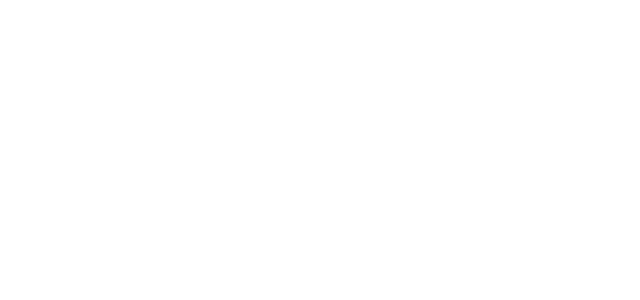
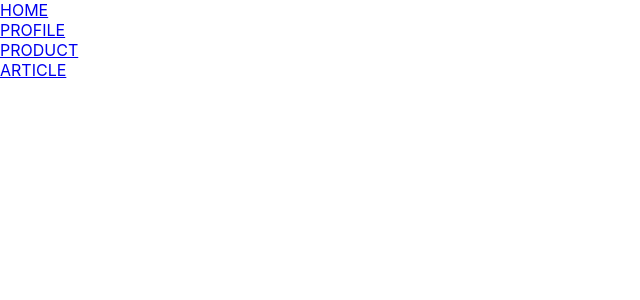
Before and after one commit to ikkei12/portfolio21_app, a Nuxt app: page /products in a window 1280 px wide. Before the commit this address had no page. Shown: the top 300 px of the page, without its empty margins (0-640 px from the left). Built offline with nearby package versions, Linux system fonts and the light colour scheme.

Commit message:
add header

```diff
--- /dev/null
+++ b/layouts/Header.vue
@@ -0,0 +1,46 @@
+<template>
+  <header class="header">
+    <nuxt-link
+      v-for="(item, i) in headerItems"
+      :key="'item' + i"
+      :to="item.path"
+    >
+      <p>{{ item.title }}</p>
+    </nuxt-link>
+  </header>
+</template>
+
+<script lang="ts">
+import { defineComponent, reactive } from '@vue/composition-api'
+
+export default defineComponent({
+  setup() {
+    const headerItems: Array<{ title: string; path: string }> = reactive([
+      {
+        title: 'HOME',
+        path: '/',
+      },
+      {
+        title: 'PROFILE ',
+        path: '/profile',
+      },
+      {
+        title: 'PRODUCT',
+        path: '/products',
+      },
+      {
+        title: 'ARTICLE',
+        path: '/articles',
+      },
+    ])
+
+    return { headerItems }
+  },
+})
+</script>
+<style scoped>
+.header {
+  position: fixed;
+  top: 0;
+}
+</style>
--- a/layouts/default.vue
+++ b/layouts/default.vue
@@ -1,55 +1,16 @@
 <template>
   <div>
+    <Header />
     <Nuxt />
   </div>
 </template>
 
-<style>
-html {
-  font-family: 'Source Sans Pro', -apple-system, BlinkMacSystemFont, 'Segoe UI',
-    Roboto, 'Helvetica Neue', Arial, sans-serif;
-  font-size: 16px;
-  word-spacing: 1px;
-  -ms-text-size-adjust: 100%;
-  -webkit-text-size-adjust: 100%;
-  -moz-osx-font-smoothing: grayscale;
-  -webkit-font-smoothing: antialiased;
-  box-sizing: border-box;
-}
-
-*,
-*::before,
-*::after {
-  box-sizing: border-box;
-  margin: 0;
-}
-
-.button--green {
-  display: inline-block;
-  border-radius: 4px;
-  border: 1px solid #3b8070;
-  color: #3b8070;
-  text-decoration: none;
-  padding: 10px 30px;
-}
-
-.button--green:hover {
-  color: #fff;
-  background-color: #3b8070;
-}
-
-.button--grey {
-  display: inline-block;
-  border-radius: 4px;
-  border: 1px solid #35495e;
-  color: #35495e;
-  text-decoration: none;
-  padding: 10px 30px;
-  margin-left: 15px;
-}
-
-.button--grey:hover {
-  color: #fff;
-  background-color: #35495e;
-}
-</style>
+<script lang="ts">
+import { defineComponent } from '@vue/composition-api'
+import Header from './Header.vue'
+export default defineComponent({
+  components: {
+    Header,
+  },
+})
+</script>
```
